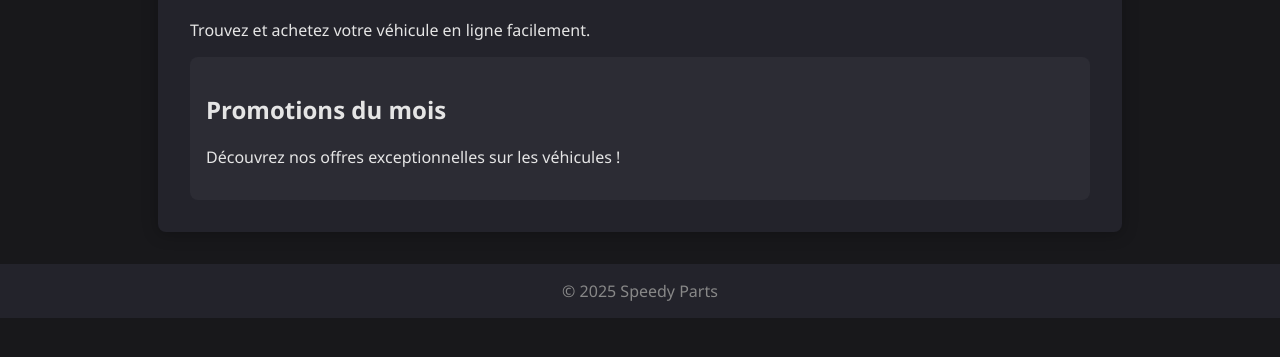
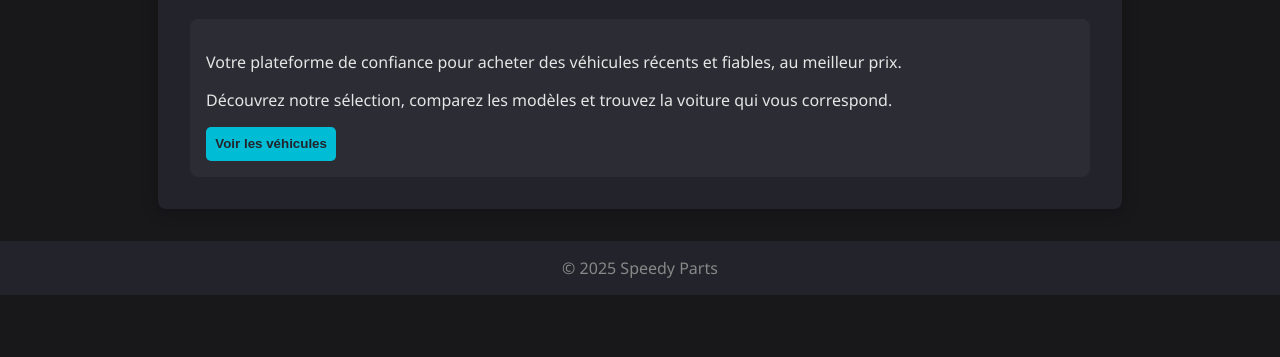
Before and after one commit to francisdanzo/Speedy-Parts, a plain HTML site: page public/index.html in a window 1280 px wide. Shown: the part 185-542 px from the top of the page. Drawn offline with Linux system fonts and the light colour scheme.

```diff
--- a/public/index.html
+++ b/public/index.html
@@ -2,7 +2,6 @@
 <html lang="fr">
 <head>
   <meta charset="UTF-8" />
-  <meta name="viewport" content="width=device-width, initial-scale=1.0"/>
   <title>Speedy Parts - Accueil</title>
   <link rel="stylesheet" href="style.css">
 </head>
@@ -18,10 +17,10 @@
   </nav>
   <main>
     <h1>Bienvenue sur Speedy Parts</h1>
-    <p>Trouvez et achetez votre véhicule en ligne facilement.</p>
     <div class="banner">
-      <h2>Promotions du mois</h2>
-      <p>Découvrez nos offres exceptionnelles sur les véhicules !</p>
+      <p>Votre plateforme de confiance pour acheter des véhicules récents et fiables, au meilleur prix.</p>
+      <p>Découvrez notre sélection, comparez les modèles et trouvez la voiture qui vous correspond.</p>
+      <a href="vehicles.html"><button>Voir les véhicules</button></a>
     </div>
   </main>
   <footer>
```
